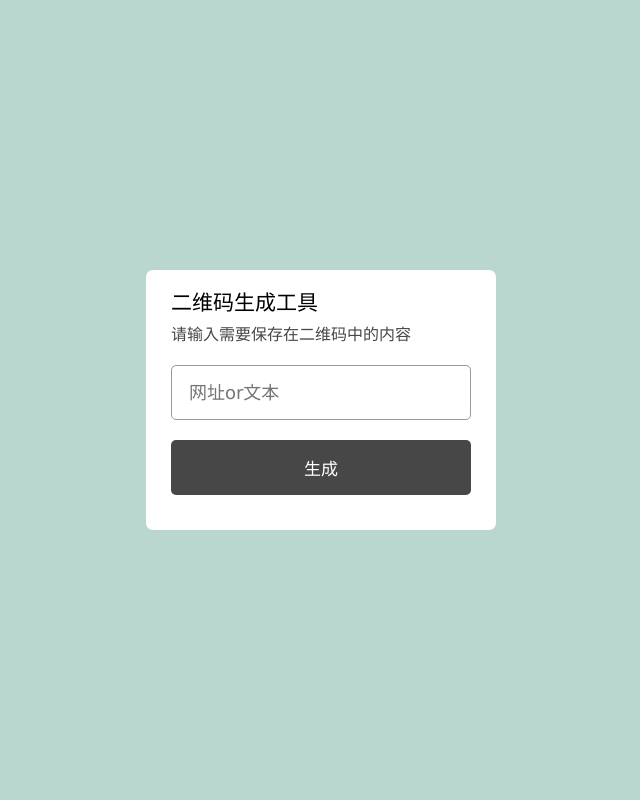
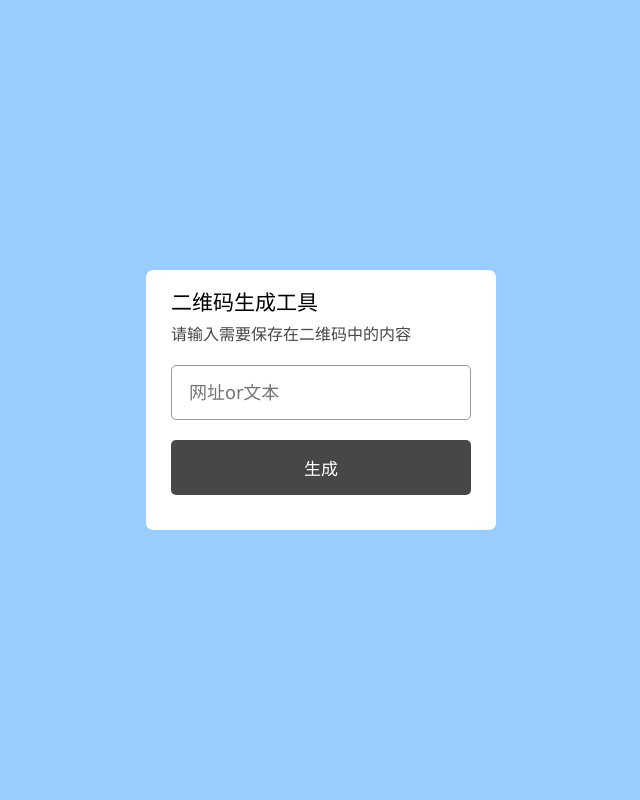
Before and after one commit to zhs141/zhs141.github.io, a PHP site: page /Jay/3/index.html in a window 1280 px wide. Shown: the whole page, without its empty margins (319-959 px from the left). Run offline with PHP 8.4, Linux system fonts and the light colour scheme.

Commit message:
Update style.css

```diff
--- a/Jay/3/style.css
+++ b/Jay/3/style.css
@@ -9,7 +9,7 @@ body{
     align-items: center;
     justify-content: center;
     min-height: 100vh;
-    background: rgba(49, 138, 115, 0.336);
+    background: #99CCFF;
 }
 .wrapper
 {
```
